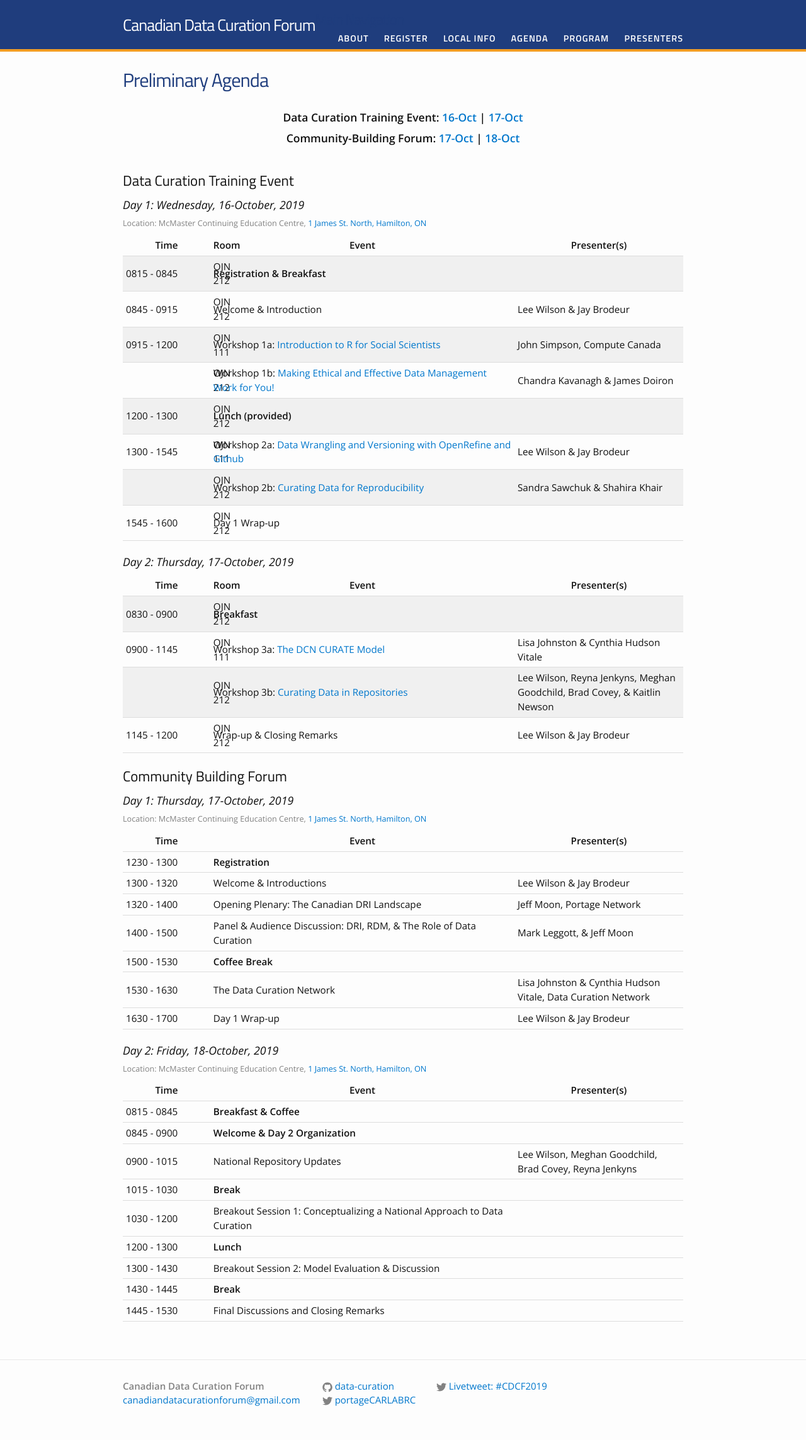
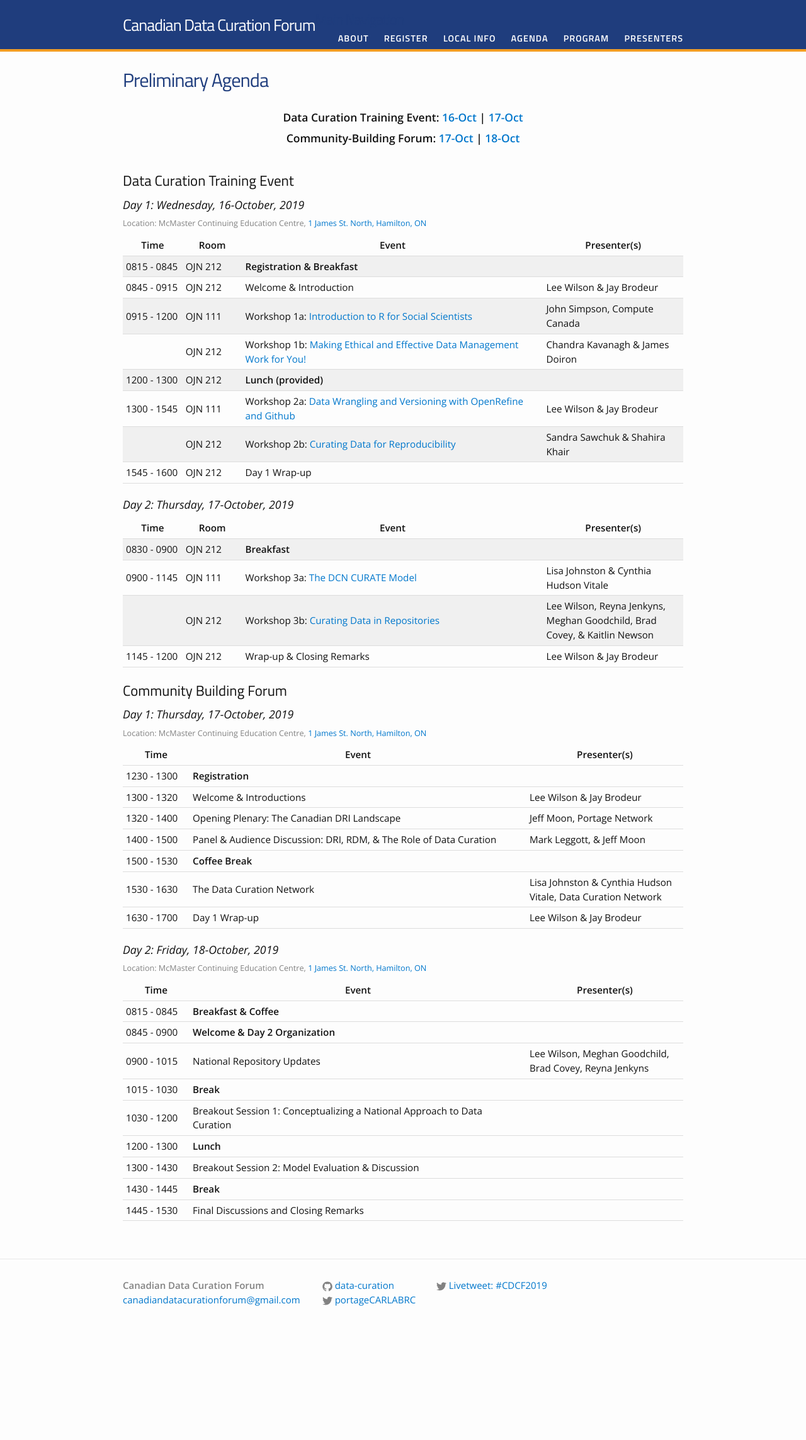
Before and after one commit to data-curation/data-curation.github.io, a Jekyll site: the page built from agenda.md, in a window 1280 px wide. Shown: the whole page at 63% size. Built offline with Jekyll 4.4.1, drawn with Linux system fonts in a browser that asks for light colours; after the commit the page ends 2128 px from its top, so only the background shows below that.

Commit message:
Update _base.scss

```diff
--- a/_sass/_base.scss
+++ b/_sass/_base.scss
@@ -99,7 +99,12 @@ th{
 }
 
 .time {
-  width: 15%;
+  width: 10%;
+  text-align: center;
+}
+
+.room {
+  width: 10%;
   text-align: center;
 }
 
@@ -108,7 +113,7 @@ th{
 }
 
 .name {
-  width: 30%;
+  width: 25%;
 }
 
 .one tbody tr:nth-of-type(odd){
```
